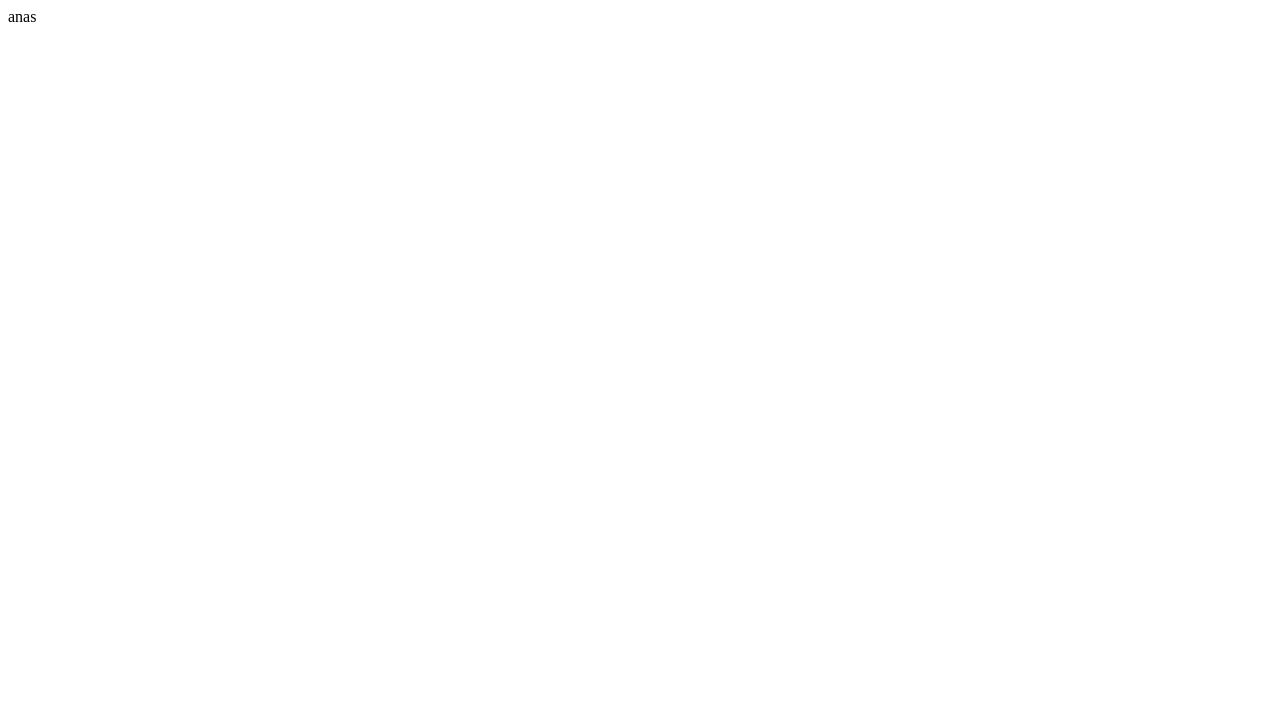
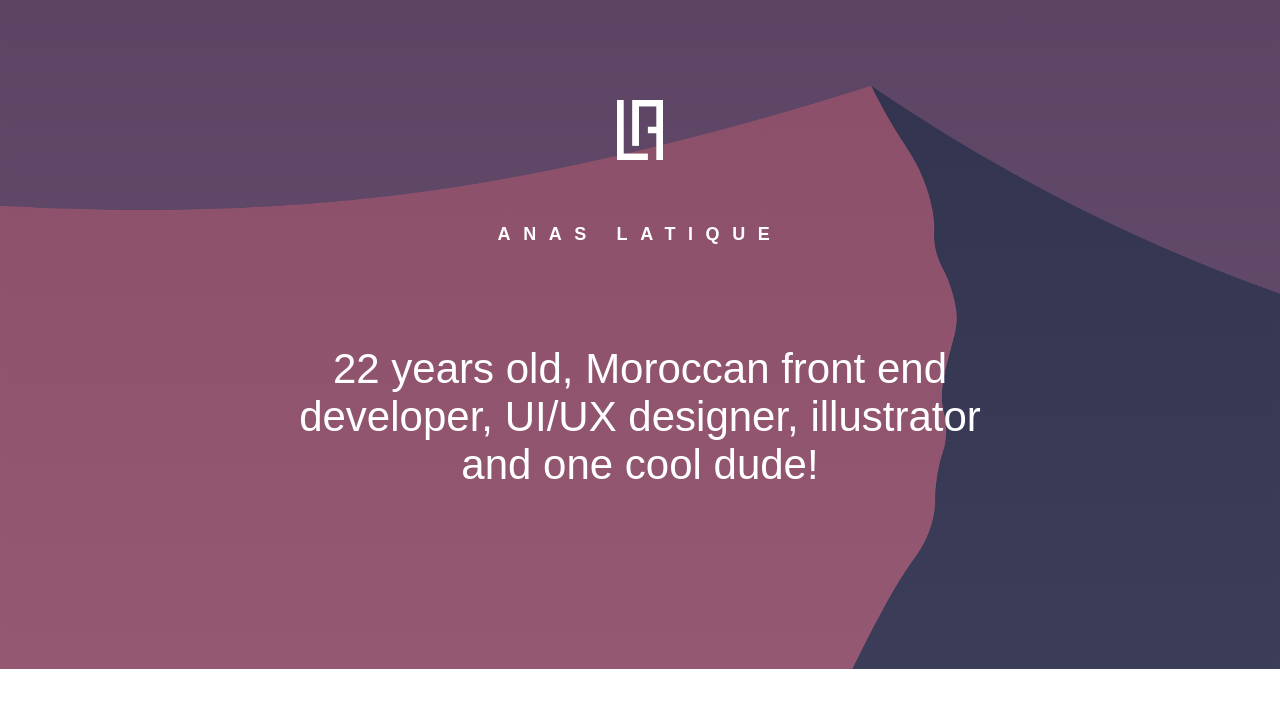
Before and after one commit to iamanas20/personal_brand_id, a website: page index.html in a window 1280 px wide. Drawn offline with Linux system fonts and the light colour scheme.

Commit message:
first hero concept

```diff
--- /dev/null
+++ b/css/main.scss
@@ -0,0 +1,70 @@
+*{
+    box-sizing: border-box;
+}
+
+body{
+    padding: 0;
+    margin: 0;
+}
+
+.section-wrapper{
+    max-width: 1300px;
+    padding: 0 40px;
+    margin: auto;
+    position: relative;
+}
+
+.hero-section{
+    background-image: linear-gradient(rgba(54, 0, 0, 0.5), rgba(73, 20, 20, 0.5)), url("../assets/SandDune.png");
+    background-repeat: repeat;
+    background-repeat-x: no-repeat;
+    background-size: cover;
+    background-repeat-y: no-repeat;
+    width: 100%;
+    // height: 90vh;
+
+    .flex-container{
+        padding-top: 100px;
+        padding-bottom: 180px;
+    }
+
+    .brand-id{
+        width: auto;
+        text-align: center;
+        margin-bottom: 60px;
+        img{
+            height: 60px;
+        }
+    }
+
+    .hero-content-container{
+        text-align: center;
+        flex-grow: 1;
+        color: #ffffff;
+
+        .brand-id-text{
+            font: 700 18px 'Nunito', sans-serif;
+            letter-spacing: .7em;
+            vertical-align: middle;
+            margin-bottom: 100px;
+        }
+
+        .brand-id-content{
+            font: 300 42px 'Nunito', sans-serif;
+            // padding: 0 270px;
+            width: 60%;
+            margin: auto;
+        }
+
+    }
+}
+
+@media screen and (max-width: 900px) {
+    .hero-section{
+        .hero-content-container{
+            .brand-id-content{
+                width: 80%;
+            }
+        }
+    }
+}
--- a/index.html
+++ b/index.html
@@ -5,10 +5,30 @@
     <meta http-equiv="X-UA-Compatible" content="IE=edge">
     <title>Anas Latique</title>
     <meta name="viewport" content="width=device-width, initial-scale=1">
-    <!-- <link rel="stylesheet" type="text/css" media="screen" href="main.css">
-    <script src="main.js"></script> -->
+    <link rel="stylesheet" type="text/css" media="screen" href="css/main.css">
+    <script src="js/main.js"></script>
+    <link href="https://fonts.googleapis.com/css?family=Lato:100,300,400,700,900" rel="stylesheet">
+    <link href="https://fonts.googleapis.com/css?family=Nunito+Sans:300,400,600,700,800" rel="stylesheet">
 </head>
 <body>
-    anas
+    <div class="hero-section">
+        <div class="section-wrapper">
+            <div class="flex-container">
+                <div class="brand-id">
+                    <a href="#">
+                        <img src="assets/LogoReadyForC4D small.png" />
+                    </a>
+                </div>
+                <div class="hero-content-container">
+                    <div class="brand-id-text">
+                        ANAS LATIQUE
+                    </div>
+                    <div class="brand-id-content">
+                        22 years old, Moroccan front end developer, UI/UX designer, illustrator and one cool dude!
+                    </div>
+                </div>
+            </div>
+        </div>
+    </div>
 </body>
 </html>
--- /dev/null
+++ b/package.json
@@ -0,0 +1,5 @@
+{
+  "dependencies": {
+    "sass": "^1.17.2"
+  }
+}
```
Also changed, not shown: assets/LogoReadyForC4D small.png (added), assets/LogoReadyForC4D.png (added), assets/SandDune.png (added), css/main.css (added), js/main.js (added), 3 other files.
